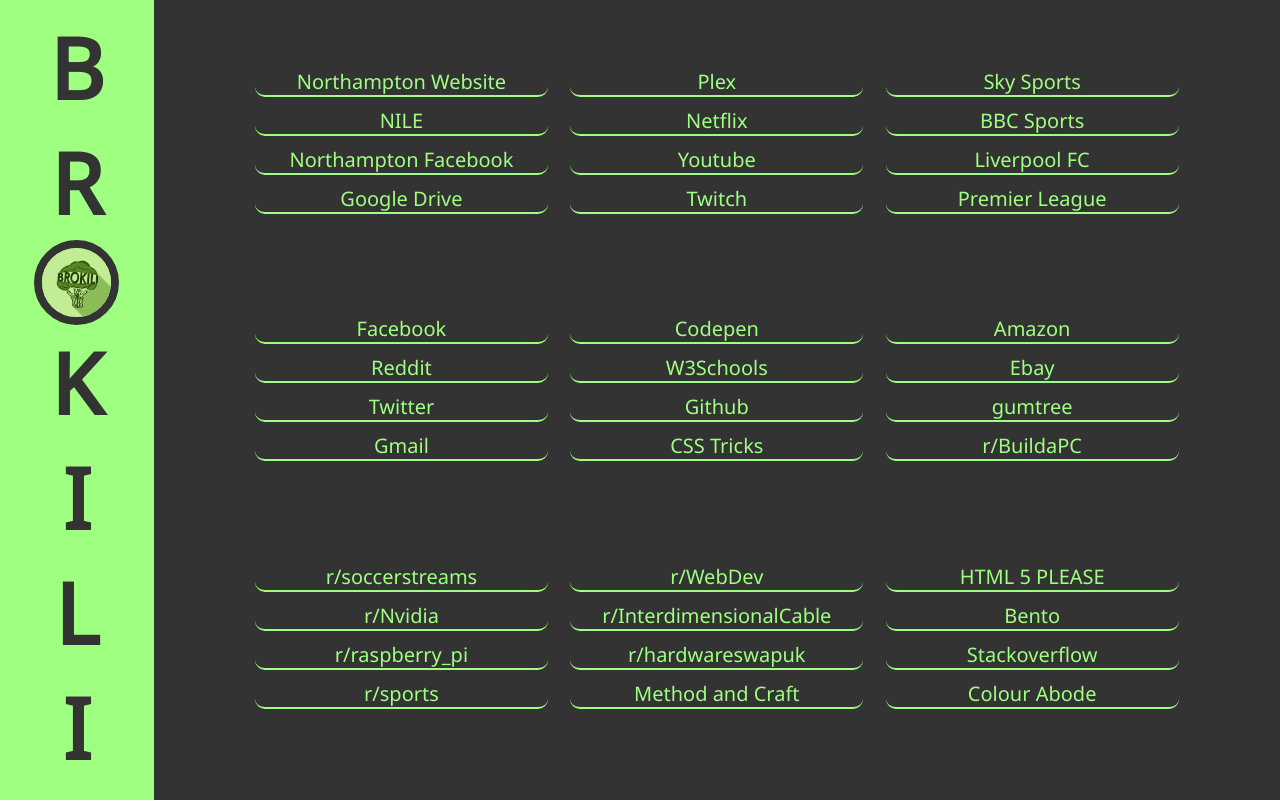
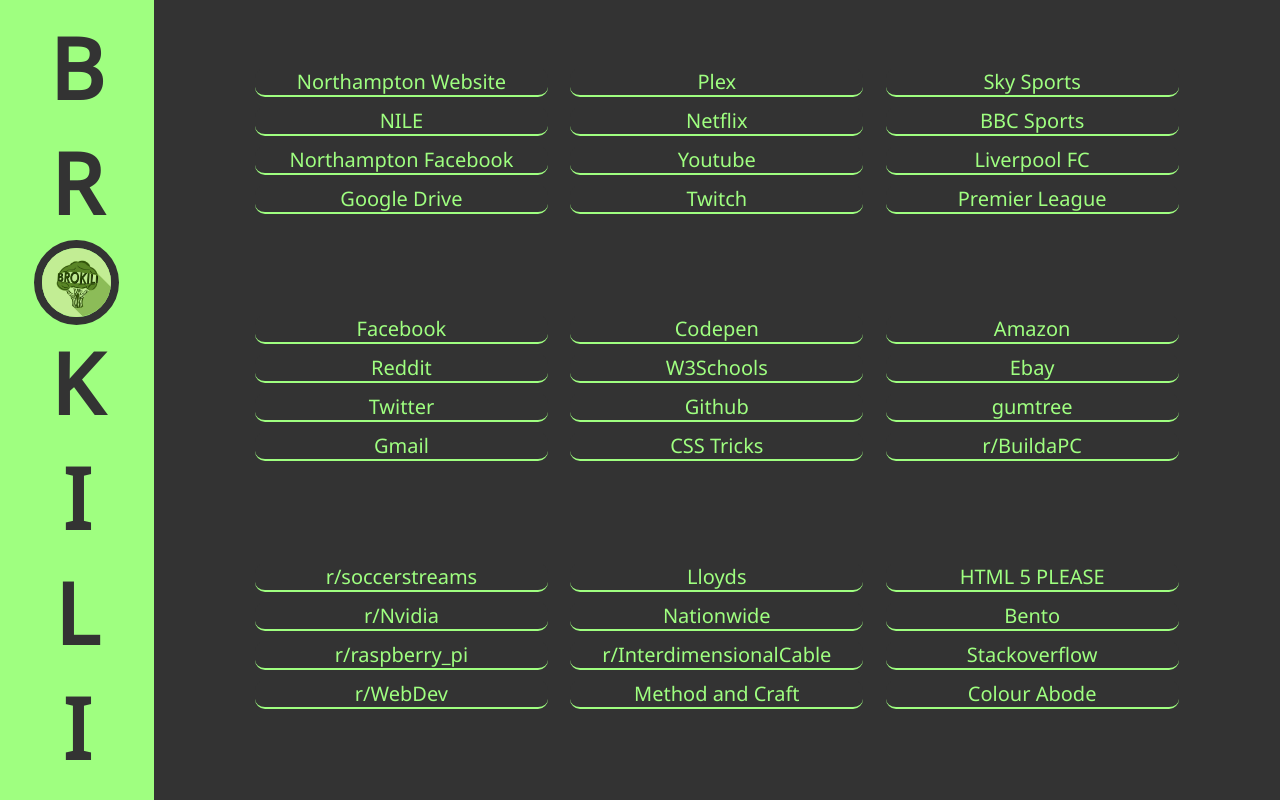
Before and after one commit to BrookSmith44/Experimental-startpage, a plain HTML site: page index.html in a window 1280 px wide. Drawn offline with Linux system fonts and the light colour scheme.

Commit message:
Changed two links

```diff
--- a/index.html
+++ b/index.html
@@ -64,12 +64,12 @@
         <a href="https://www.reddit.com/r/soccerstreams/" class="footballstreams">r/soccerstreams</a>
         <a href="https://www.reddit.com/r/nvidia/" class="nividia">r/Nvidia</a>
         <a href="https://www.reddit.com/r/raspberry_pi/" class="rspi">r/raspberry_pi</a>
-        <a href="https://www.reddit.com/r/sports/" class="sports">r/sports</a>
+        <a href="https://www.reddit.com/r/webdev/" class="webdev">r/WebDev</a>
       </section>
       <section class="row3">
-        <a href="https://www.reddit.com/r/webdev/" class="webdev">r/WebDev</a>
+        <a href="http://www.lloydsbank.com/" class="lloyds">Lloyds</a>
+        <a href="http://www.nationwide.co.uk/" class="nationwide">Nationwide</a>
         <a href="https://www.reddit.com/r/InterdimensionalCable/" class="interdimensionaltv">r/InterdimensionalCable</a>
-        <a href="https://www.reddit.com/r/HardwareSwapUK/" class="gameingstore">r/hardwareswapuk</a>
         <a href="http://methodandcraft.com/videos" class="studentfb">Method and Craft</a>
       </section>
       <section class="row3">
```
